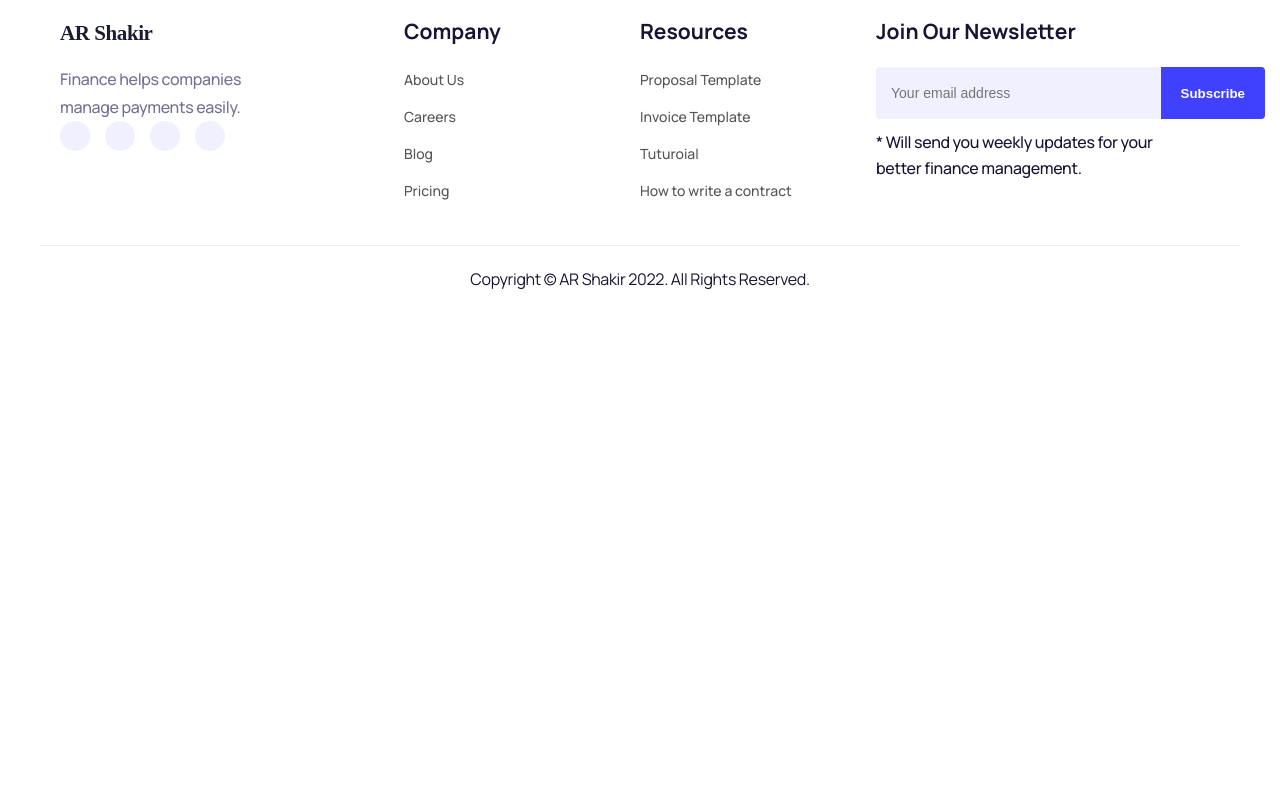
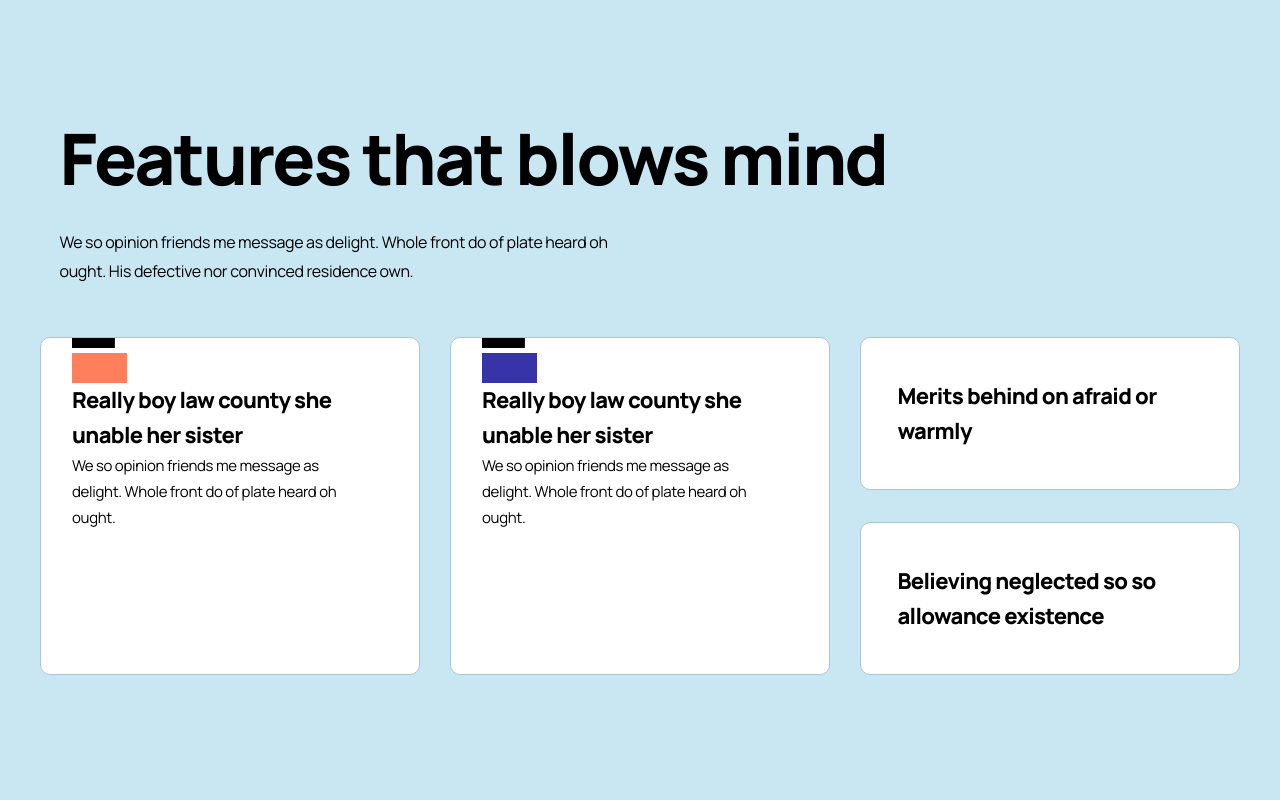
Before and after one commit to surakshapokhrel/intuji-frontend-internship-challenge, a plain HTML site: page index.html in a window 1280 px wide. Shown: the part 3280-4080 px from the top of the page. Before the commit the page ends 3612 px from the top, so only its background shows below. Drawn offline with Linux system fonts and the light colour scheme.

Commit message:
Feat:added feature container

```diff
--- a/index.html
+++ b/index.html
@@ -235,6 +235,37 @@
         <img src="./images/total balance.png" alt="handswithcardimg" />
       </div>
     </div>
+    <div class="feature-container">
+      <div class="feature-title">
+        <h3>Features that blows mind</h3>
+        <p>
+          We so opinion friends me message as delight. Whole front do of plate
+          heard oh ought. His defective nor convinced residence own.
+        </p>
+      </div>
+      <div class="feature-card">
+        <div class="feature-card-row">
+          <img src="./images/redcard.png" alt="redcard" />
+          <h3>Really boy law county she unable her sister</h3>
+          <p>
+            We so opinion friends me message as delight. Whole front do of plate
+            heard oh ought.
+          </p>
+        </div>
+        <div class="feature-card-row">
+          <img src="./images/bluecard.png" alt="bluecard" />
+          <h3>Really boy law county she unable her sister</h3>
+          <p>
+            We so opinion friends me message as delight. Whole front do of plate
+            heard oh ought.
+          </p>
+        </div>
+        <div class="feature-small-card">
+          <div><p>Merits behind on afraid or warmly</p></div>
+          <div><p>Believing neglected so so allowance existence</p></div>
+        </div>
+      </div>
+    </div>
     <footer class="footer">
       <div class="footer-container">
         <div class="footer-column brand-column">
--- a/style.css
+++ b/style.css
@@ -756,8 +756,108 @@ nav {
   line-height: 22px; /* 146.667% */
   letter-spacing: -0.3px;
 }
-/* .transactionssimg {
-  width: 589px;
-  height: 685px;
+.feature-container {
+  display: flex;
+  flex-direction: column;
+  gap: 51px;
+  align-items: center;
+  background: #c9e7f2;
+}
+.feature-title {
+  display: flex;
+  flex-direction: column;
+  gap: 37px;
+  width: 100%;
+  margin-top: 146px;
+  margin-left: 119px;
+}
+.feature-title h3 {
+  color: #000;
+  width: 830px;
+  font-family: Manrope;
+  font-size: 71px;
+  font-style: normal;
+  font-weight: 800;
+  line-height: 66px; /* 92.958% */
+  letter-spacing: -2.13px;
+}
+.feature-title p {
+  color: #000;
+  width: 557px;
+  font-family: Manrope;
+  font-size: 16px;
+  font-style: normal;
+  font-weight: 400;
+  line-height: 29px; /* 181.25% */
+  letter-spacing: -0.32px;
+}
+.feature-card {
+  display: flex;
+  gap: 30px;
+  margin-bottom: 137px;
+}
+.feature-card-row {
+  display: flex;
+  flex-direction: column;
+  width: 380px;
+  height: 338px;
   flex-shrink: 0;
-} */
+  border-radius: 10px;
+  border: 1px solid #abc8d2;
+
+  background: #fff;
+}
+.feature-card-row img {
+  width: 55.28px;
+  height: 45px;
+  flex-shrink: 0;
+  margin-left: 31px;
+}
+.feature-card-row h3 {
+  color: #000;
+  width: 305px;
+  margin-left: 31px;
+  font-family: Manrope;
+  font-size: 22px;
+  font-style: normal;
+  font-weight: 800;
+  line-height: 35px; /* 159.091% */
+  letter-spacing: -0.66px;
+}
+.feature-card-row p {
+  color: #000;
+  width: 298px;
+  font-family: Manrope;
+  font-size: 15px;
+  font-style: normal;
+  font-weight: 400;
+  line-height: 26px; /* 173.333% */
+  letter-spacing: -0.3px;
+  margin-left: 31px;
+}
+.feature-small-card {
+  display: flex;
+  flex-direction: column;
+  gap: 32px;
+}
+.feature-small-card div {
+  display: flex;
+  align-items: center;
+  justify-content: center;
+  width: 380px;
+  height: 153px;
+  flex-shrink: 0;
+  border-radius: 10px;
+  border: 1px solid #abc8d2;
+  background: #fff;
+}
+.feature-small-card div p {
+  color: #000;
+  width: 305.143px;
+  font-family: "Manrope";
+  font-size: 22px;
+  font-style: normal;
+  font-weight: 800;
+  line-height: 35px; /* 159.091% */
+  letter-spacing: -0.66px;
+}
```
